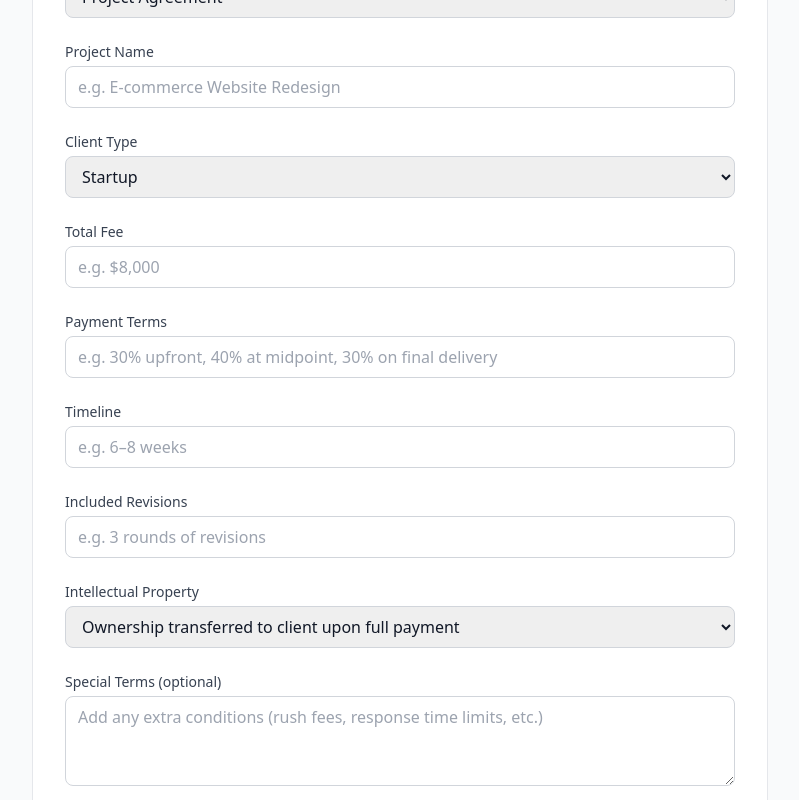
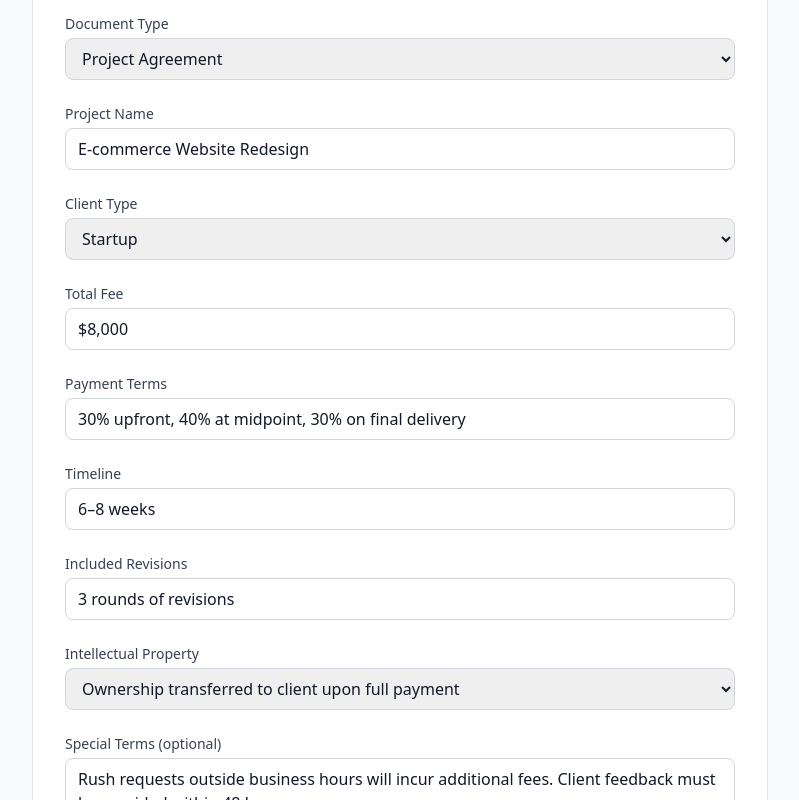
Before and after one commit to 3heBook/contract-ai, a Next.js app: page /create in a window 1280 px wide. Shown: the part 260-1060 px from the top of the page, without its empty margins (240-1039 px from the left). Built offline with nearby package versions, Linux system fonts and the light colour scheme.

Commit message:
Pre-fill example values for easier testing

```diff
--- a/src/app/create/page.tsx
+++ b/src/app/create/page.tsx
@@ -11,14 +11,14 @@ export default function CreateContractPage() {
   const [form, setForm] = useState({
     role: "Full-stack Developer",
     documentType: "Project Agreement",
-    projectName: "",
+    projectName: "E-commerce Website Redesign",
     clientType: "Startup",
-    totalFee: "",
-    paymentTerms: "",
-    timeline: "",
-    revisions: "",
+    totalFee: "$8,000",
+    paymentTerms: "30% upfront, 40% at midpoint, 30% on final delivery",
+    timeline: "6–8 weeks",
+    revisions: "3 rounds of revisions",
     ipOwnership: "Ownership transferred to client upon full payment",
-    specialTerms: "",
+    specialTerms: "Rush requests outside business hours will incur additional fees. Client feedback must be provided within 48 hours.",
   });
 
   const handleChange = (e: React.ChangeEvent<HTMLInputElement | HTMLSelectElement | HTMLTextAreaElement>) => {
@@ -28,7 +28,7 @@ export default function CreateContractPage() {
   const handleSubmit = async (e: React.FormEvent) => {
     e.preventDefault();
     setLoading(true);
-    await new Promise((r) => setTimeout(r, 2500));
+    await new Promise((r) => setTimeout(r, 1500));
     sessionStorage.setItem("generatedContract", JSON.stringify(form));
     router.push("/result");
   };
@@ -48,6 +48,10 @@ export default function CreateContractPage() {
       </header>
 
       <main className="max-w-3xl mx-auto px-4 py-8">
+        <div className="mb-4 p-3 bg-blue-50 border border-blue-200 rounded-lg text-sm text-blue-800">
+          Example values are pre-filled for easy testing. You can edit them or just click Generate.
+        </div>
+
         <form onSubmit={handleSubmit} className="bg-white border rounded-xl p-6 md:p-8 space-y-6">
           <div>
             <label className="block text-sm font-medium text-gray-700 mb-1">Role</label>
@@ -77,7 +81,6 @@ export default function CreateContractPage() {
           <div>
             <label className="block text-sm font-medium text-gray-700 mb-1">Project Name</label>
             <input name="projectName" value={form.projectName} onChange={handleChange} required
-              placeholder="e.g. E-commerce Website Redesign"
               className="w-full border border-gray-300 rounded-lg px-3 py-2 focus:outline-none focus:ring-2 focus:ring-brand-500" />
           </div>
 
@@ -95,28 +98,24 @@ export default function CreateContractPage() {
           <div>
             <label className="block text-sm font-medium text-gray-700 mb-1">Total Fee</label>
             <input name="totalFee" value={form.totalFee} onChange={handleChange} required
-              placeholder="e.g. $8,000"
               className="w-full border border-gray-300 rounded-lg px-3 py-2 focus:outline-none focus:ring-2 focus:ring-brand-500" />
           </div>
 
           <div>
             <label className="block text-sm font-medium text-gray-700 mb-1">Payment Terms</label>
             <input name="paymentTerms" value={form.paymentTerms} onChange={handleChange} required
-              placeholder="e.g. 30% upfront, 40% at midpoint, 30% on final delivery"
               className="w-full border border-gray-300 rounded-lg px-3 py-2 focus:outline-none focus:ring-2 focus:ring-brand-500" />
           </div>
 
           <div>
             <label className="block text-sm font-medium text-gray-700 mb-1">Timeline</label>
             <input name="timeline" value={form.timeline} onChange={handleChange} required
-              placeholder="e.g. 6–8 weeks"
               className="w-full border border-gray-300 rounded-lg px-3 py-2 focus:outline-none focus:ring-2 focus:ring-brand-500" />
           </div>
 
           <div>
             <label className="block text-sm font-medium text-gray-700 mb-1">Included Revisions</label>
             <input name="revisions" value={form.revisions} onChange={handleChange} required
-              placeholder="e.g. 3 rounds of revisions"
               className="w-full border border-gray-300 rounded-lg px-3 py-2 focus:outline-none focus:ring-2 focus:ring-brand-500" />
           </div>
 
@@ -133,7 +132,6 @@ export default function CreateContractPage() {
           <div>
             <label className="block text-sm font-medium text-gray-700 mb-1">Special Terms (optional)</label>
             <textarea name="specialTerms" value={form.specialTerms} onChange={handleChange} rows={3}
-              placeholder="Add any extra conditions (rush fees, response time limits, etc.)"
               className="w-full border border-gray-300 rounded-lg px-3 py-2 focus:outline-none focus:ring-2 focus:ring-brand-500" />
           </div>
 
```
